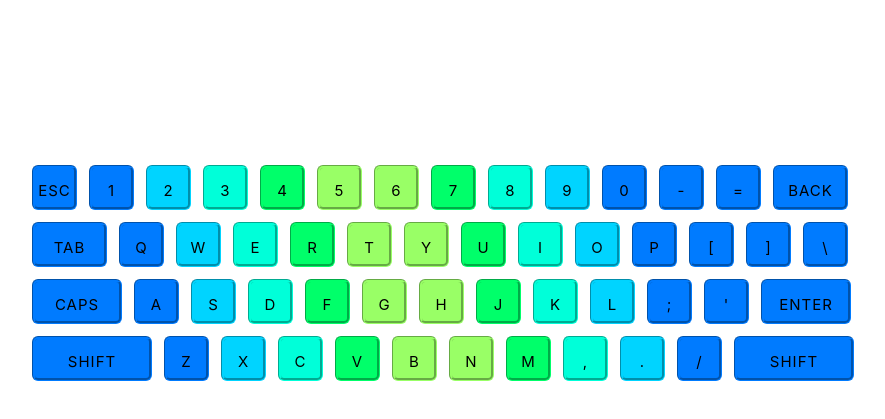
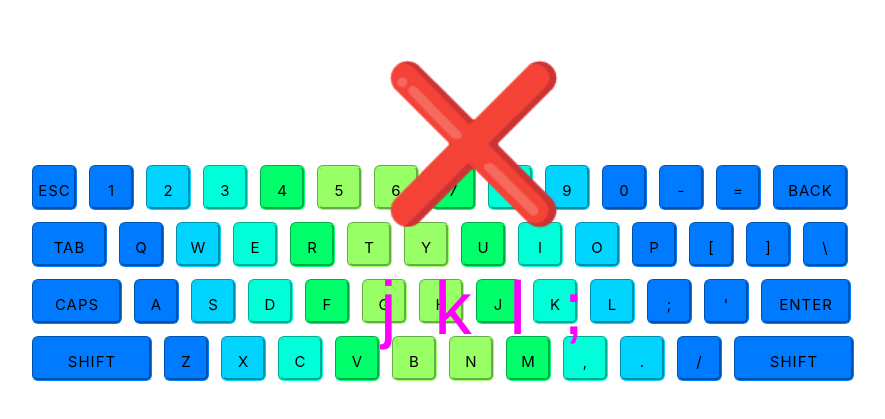
Before and after one commit to xypatel/Type-Blitz, a Vue app in the folder type-blitz/: page / in a window 1280 px wide. Shown: the part 127-546 px from the top of the page, without its empty margins (196-1081 px from the left). Built offline with nearby package versions, Linux system fonts and the light colour scheme.

Commit message:
chore: add string to match

```diff
--- a/type-blitz/src/components/PositionGame.vue
+++ b/type-blitz/src/components/PositionGame.vue
@@ -4,6 +4,8 @@ export default {
     return {
       inputKey: "",
       inputString:"",
+      keysToType:"jkl;",
+      resultMatched: false,
     };
   },
   methods: {
@@ -17,14 +19,24 @@ export default {
       if(event.key == "Backspace"){
         this.inputString = this.inputString.slice(0, -1);
       } else if(event.key == "Enter"){
+        this.checkInput();
         this.inputString = "";
       } else if(event.key != "Shift" && event.key != "Tab"){
         this.inputString += event.key;
       }
 
-
-      console.log("game : " + event.key)
+      console.log("PositionGame : " + event.key)
     },
+    async checkInput(){
+      if(this.inputString === this.keysToType){
+        this.resultMatched = true;
+        console.log("Correct!");
+      } else {
+        this.resultMatched = false;
+        console.log("Incorrect!");
+      }
+      setTimeout(() => this.resultMatched = false, 1500);
+    }
   },
   mounted() {
     document.addEventListener("keyup", this.onKeyup);
@@ -36,6 +48,13 @@ export default {
 </script>
 
 <template>
+  <div class="toType">
+    <p>{{ keysToType }}</p>
+  </div>
+  <div class="result">
+    <h1 v-if="resultMatched">&#9989</h1>
+    <h1 v-else-if="!resultMatched">&#10060</h1>
+  </div>
   <div id="inputKeyDisplay">
     <p>{{ inputKey }}</p>
   </div>
@@ -68,4 +87,33 @@ display: inline-block;
   overflow: hidden;
   letter-spacing: .5em;
 }
+.toType{
+  display: inline-block;
+  width: fit-content;
+  font-size: 5em;
+  font-family: "Helvetica Neue", Helvetica, Arial, sans-serif;
+  color: magenta;
+  position: absolute;
+  top: 5em;
+  left: 45%;
+  inline-size: 6em;
+  height: 5em;
+  overflow: hidden;
+  letter-spacing: .5em;
+}
+
+.result{
+  display: inline-block;
+  width: fit-content;
+  font-size: 5em;
+  font-family: "Helvetica Neue", Helvetica, Arial, sans-serif;
+  color: white;
+  position: absolute;
+  top: 2em;
+  left: 45%;
+  inline-size: 6em;
+  height: 5em;
+  overflow: hidden;
+  letter-spacing: .5em;
+}
 </style>
```
